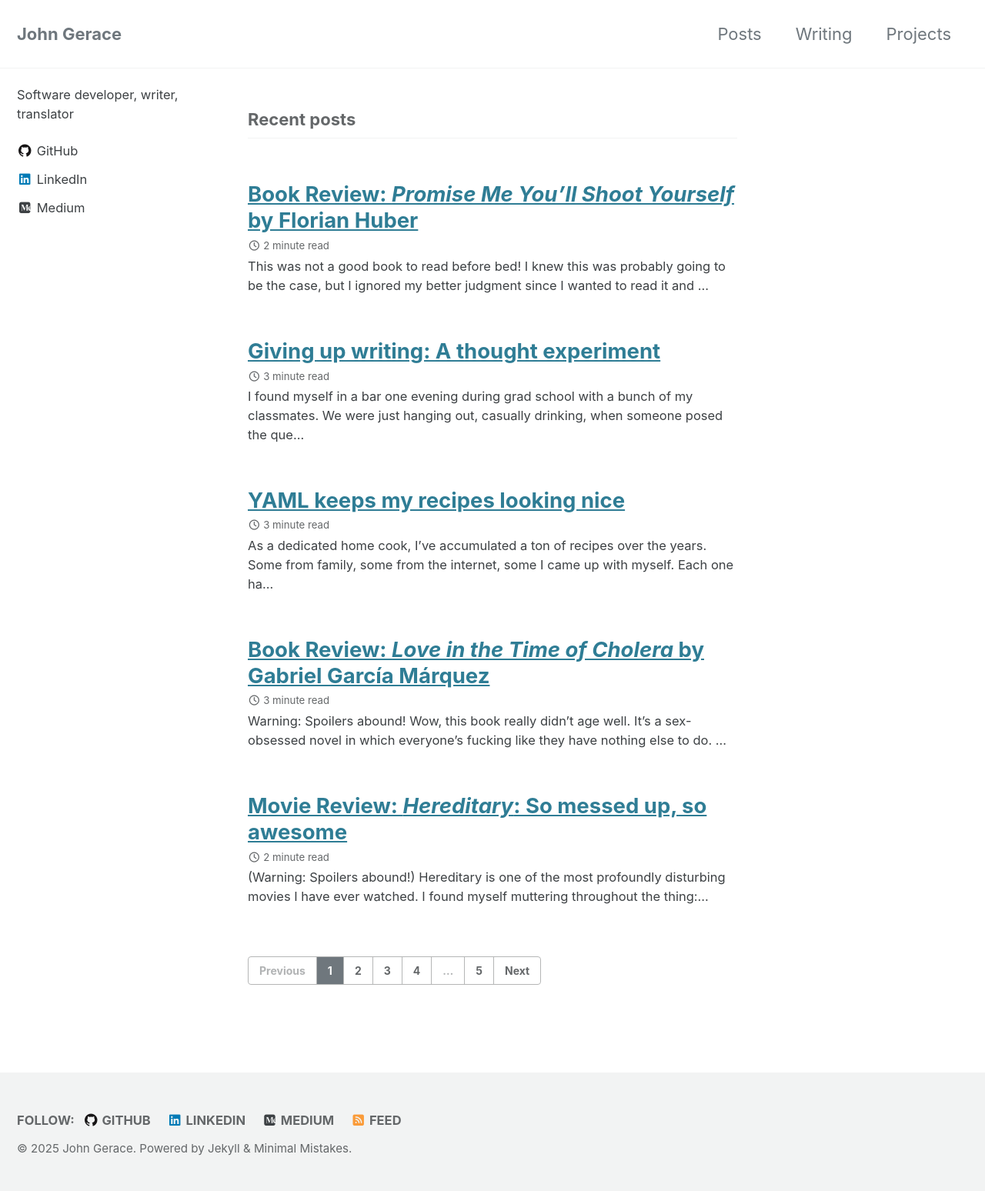
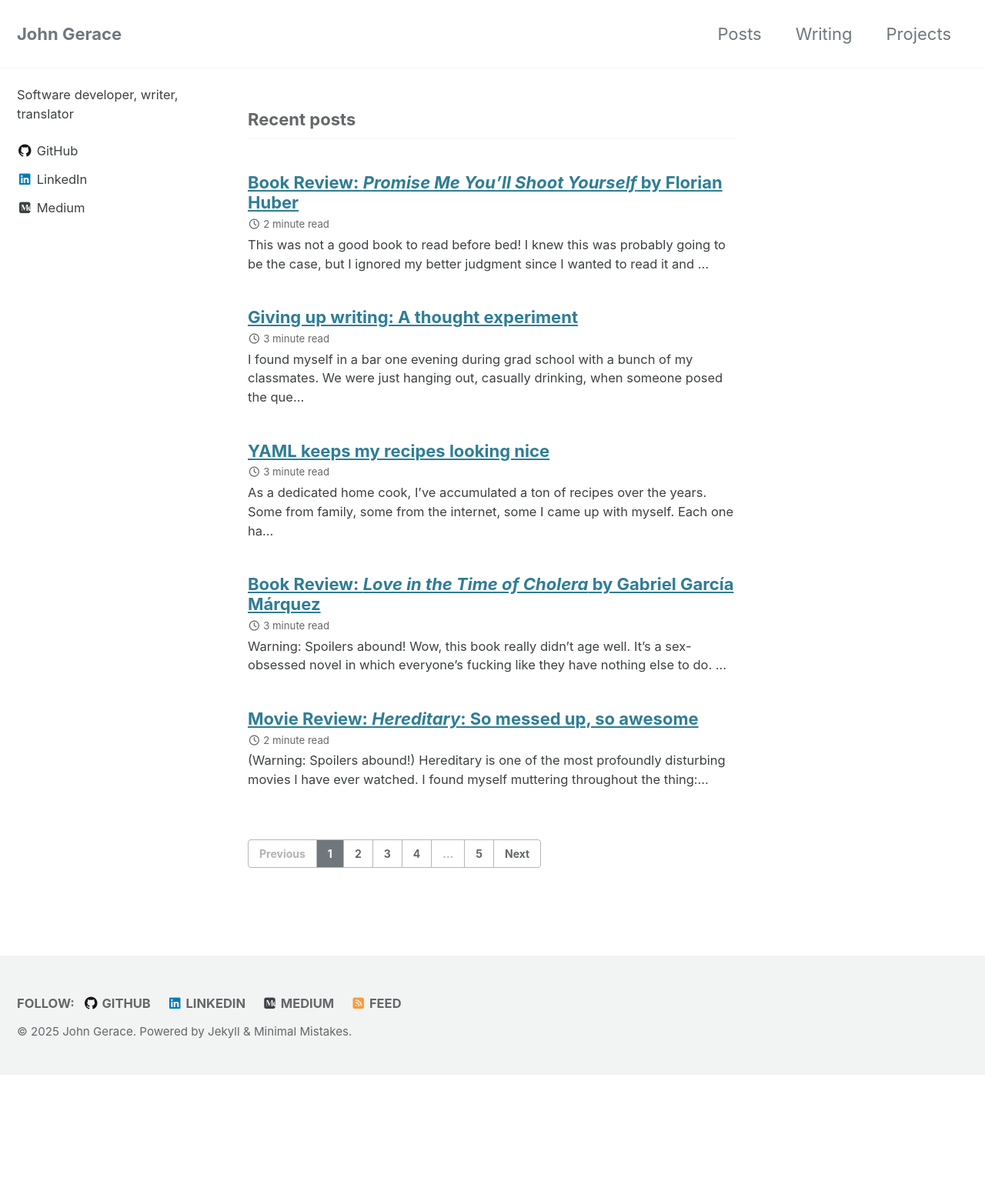
Before and after one commit to jgerace/jgerace.github.io, a Jekyll site: the page built from index.html, in a window 1280 px wide. Shown: the whole page at 77% size. Built offline with Jekyll 4.4.1, drawn with Linux system fonts in a browser that asks for light colours; cached includes are drawn as plain includes; the list of posts is cut into pages by our own code; after the commit the page ends 1397 px from its top, so only the background shows below that.

Commit message:
Update theme, change post title size (#8)

```diff
--- a/_includes/archive-single.html
+++ b/_includes/archive-single.html
@@ -17,13 +17,13 @@
         <img src="{{ teaser | relative_url }}" alt="">
       </div>
     {% endif %}
-    <h2 class="archive__item-title no_toc" itemprop="headline">
+    <h6 class="archive__item-title no_toc" itemprop="headline">
       {% if post.link %}
         <a href="{{ post.link }}">{{ title }}</a> <a href="{{ post.url | relative_url }}" rel="permalink"><i class="fas fa-link" aria-hidden="true" title="permalink"></i><span class="sr-only">Permalink</span></a>
       {% else %}
         <a href="{{ post.url | relative_url }}" rel="permalink">{{ title }}</a>
       {% endif %}
-    </h2>
+    </h6>
     {% include page__meta.html type=include.type %}
     {% if post.excerpt %}<p class="archive__item-excerpt" itemprop="description">{{ post.excerpt | markdownify | strip_html | truncate: 160 }}</p>{% endif %}
   </article>
```
Also changed, not shown: Gemfile.lock.
